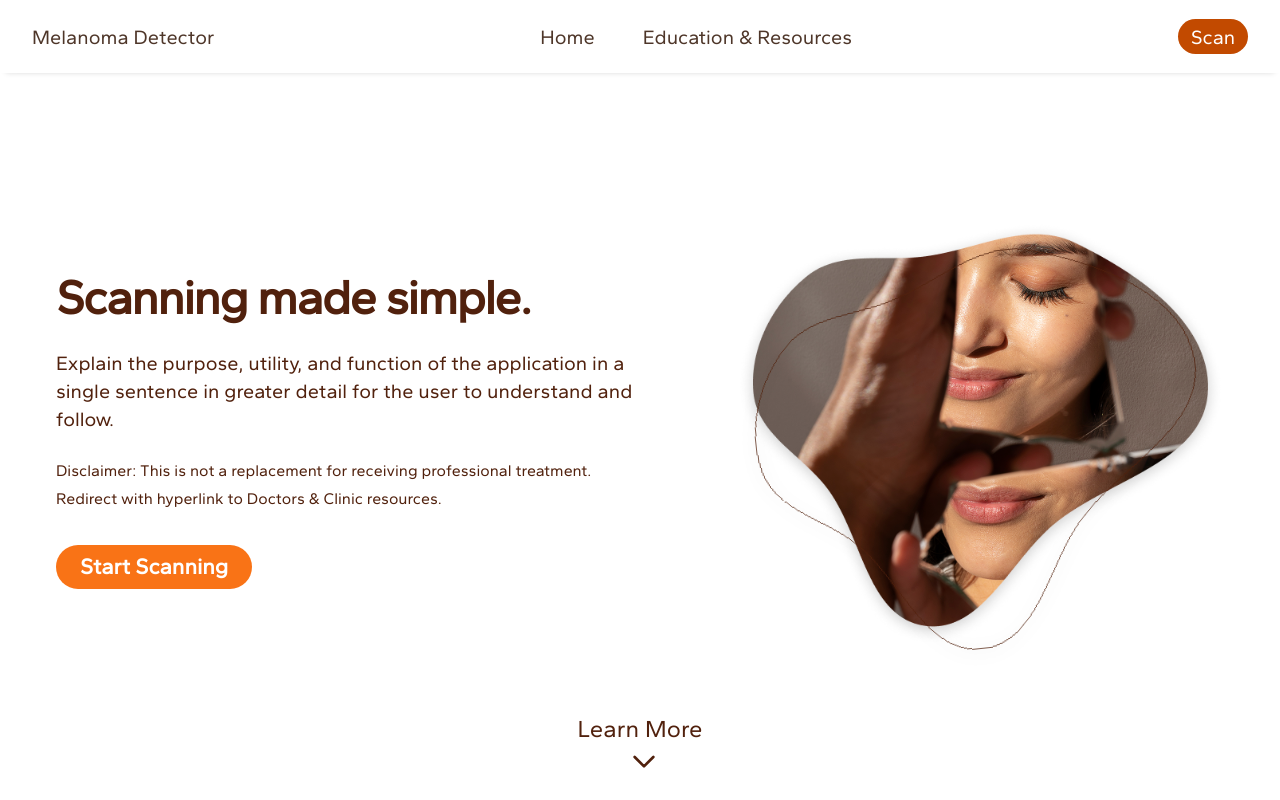
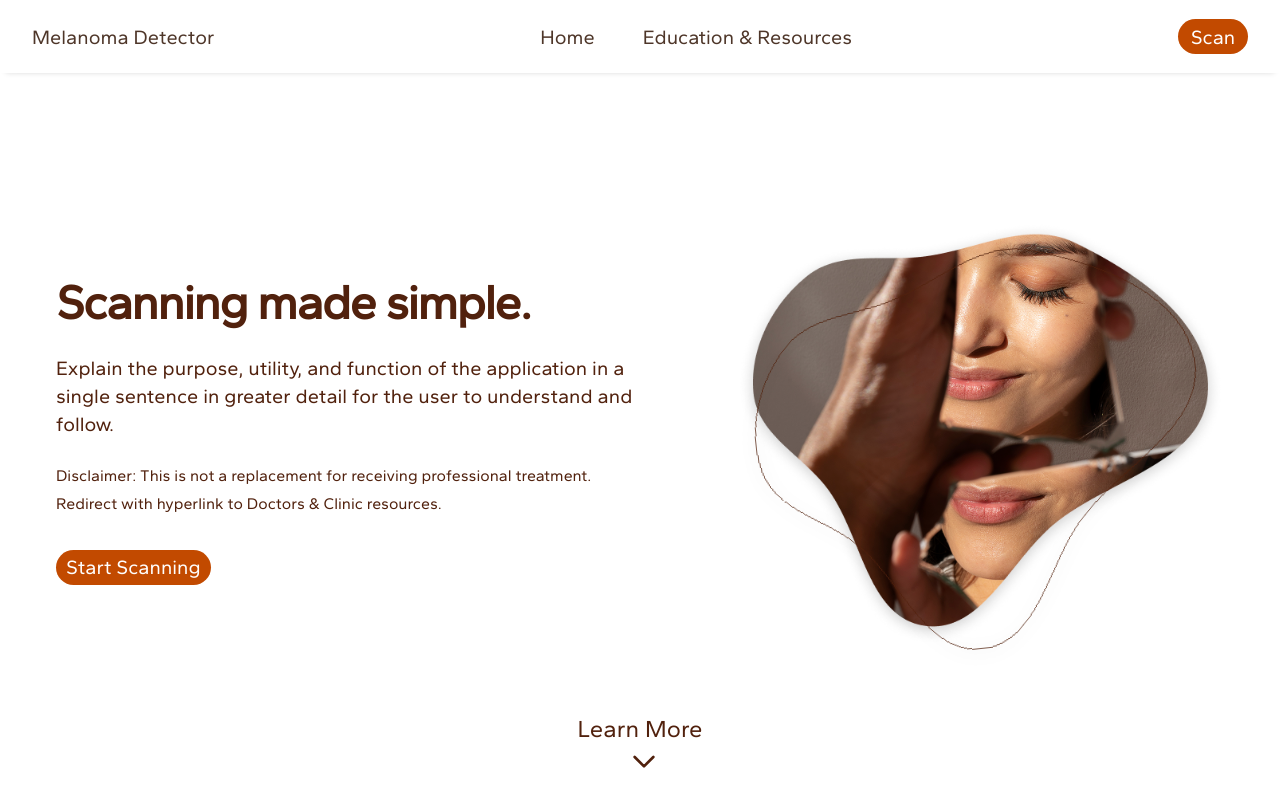
Before and after one commit to CareTech-at-UCI/melanoma-project, a React (Create React App) app in the folder frontend/: page / in a window 1280 px wide. Shown: the top 800 px of the page. Built offline with nearby package versions, Linux system fonts and the light colour scheme.

Commit message:
Change "Start Scanning" button to match the "Scan" button in the navbar

```diff
--- /dev/null
+++ b/frontend/src/components/educational/styles.css
@@ -0,0 +1,21 @@
+.scan-button {
+  background-color: #c24a00;
+  color: #ffffff;
+  height: 35px;
+  border-radius: 50px;
+  padding: 8px 10px;
+  display: flex;
+  justify-content: center;
+  align-items: center;
+  gap: 8px;
+  font-family: "Gantari", sans-serif;
+  font-weight: 300;
+  font-size: 20px;
+  text-decoration: none;
+  transition: background-color 0.3s ease, color 0.3s ease;
+}
+
+.scan-button:hover {
+  background-color: #a74000;
+  color: #f0efed;
+}
--- a/frontend/src/components/home/Hero.jsx
+++ b/frontend/src/components/home/Hero.jsx
@@ -1,4 +1,5 @@
 import React from "react";
+import "./styles.css";
 
 const ArrowDownIcon = ({ className }) => (
   <svg
@@ -45,10 +46,10 @@ export const Hero = () => {
               Disclaimer: This is not a replacement for receiving professional
               treatment. Redirect with hyperlink to Doctors & Clinic resources.
             </p>
-            <div className="flex justify-center md:justify-start">
-              <button className="text-white text-2xl lg:text-header-4 md:text-3xl font-bold bg-orange-500 py-2 lg:py-1 md:py-3 px-4 lg:px-6 md:px-8 rounded-full hover:opacity-90 transition-opacity">
+            <div className="hidden md:flex items-center space-x-4">
+              <a href="/scan" className="scan-button">
                 Start Scanning
-              </button>
+              </a>
             </div>
           </div>
           {/* Image */}
--- a/frontend/src/components/home/styles.css
+++ b/frontend/src/components/home/styles.css
@@ -2,3 +2,25 @@
     clip-path: path('M38.74% 10.81%C45.00% 7.87% 54.53% 0.17% 64.87% 3.28%C78.61% 7.42% 95.57% 15.33% 96.72% 29.53%C97.88% 43.75% 79.16% 50.10% 69.54% 60.74%C61.62% 77.83% 64.90% 95.69% 51.63% 95.75%C38.26% 95.81% 34.31% 77.62% 24.86% 68.27%C16.04% 54.86% 6.13% 52.18% 3.98% 43.81%C1.72% 34.96% 5.06% 25.17% 11.31% 20.64%C19.11% 13.69% 29.59% 14.70% 38.74% 10.81%Z');
     -webkit-clip-path: path('M38.74% 10.81%C45.00% 7.87% 54.53% 0.17% 64.87% 3.28%C78.61% 7.42% 95.57% 15.33% 96.72% 29.53%C97.88% 43.75% 79.16% 50.10% 69.54% 60.74%C61.62% 77.83% 64.90% 95.69% 51.63% 95.75%C38.26% 95.81% 34.31% 77.62% 24.86% 68.27%C16.04% 54.86% 6.13% 52.18% 3.98% 43.81%C1.72% 34.96% 5.06% 25.17% 11.31% 20.64%C19.11% 13.69% 29.59% 14.70% 38.74% 10.81%Z');
 }
+
+.scan-button {
+  background-color: #c24a00;
+  color: #ffffff;
+  height: 35px;
+  border-radius: 50px;
+  padding: 8px 10px;
+  display: flex;
+  justify-content: center;
+  align-items: center;
+  gap: 8px;
+  font-family: "Gantari", sans-serif;
+  font-weight: 300;
+  font-size: 20px;
+  text-decoration: none;
+  transition: background-color 0.3s ease, color 0.3s ease;
+}
+
+.scan-button:hover {
+  background-color: #a74000;
+  color: #f0efed;
+}
--- a/frontend/src/pages/Educational.jsx
+++ b/frontend/src/pages/Educational.jsx
@@ -1,6 +1,7 @@
 import React from "react";
 import { AbcdeCard } from "../components/educational/AbcdeCard";
 import { ResourceCard } from "../components/educational/ResourceCard";
+import "../components/educational/styles.css"
 
 export const Educational = () => {
   return (
@@ -189,10 +190,10 @@ export const Educational = () => {
             className="h-[194px] w-[292px] rounded-[4px] border border-[#B59988] hidden lg:inline-block"
           />
         </div>
-        <div className="flex justify-center items-center md:py-6">
-          <button className="text-white text-lg lg:text-header-4 md:text-3xl font-bold bg-orange-500 py-2 lg:py-1 md:py-3 px-4 lg:px-6 md:px-8 rounded-full hover:opacity-90 transition-opacity">
+        <div className="hidden md:flex items-center justify-center space-x-4">
+          <a href="/scan" className="scan-button">
             Start Scanning
-          </button>
+          </a>
         </div>
       </div>
     </div>
```
